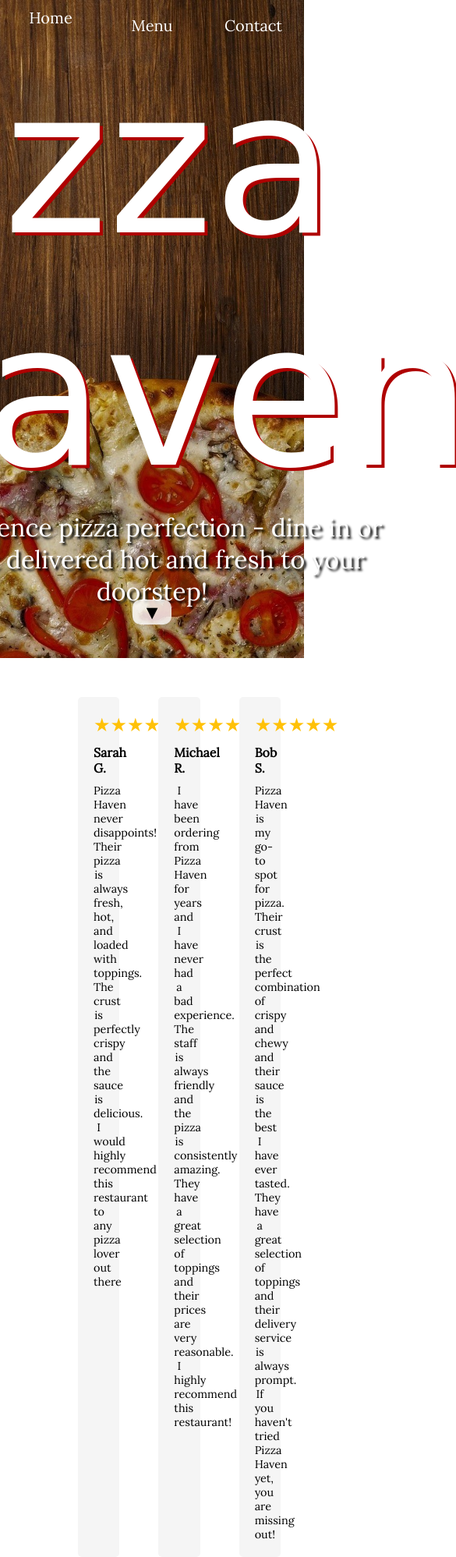
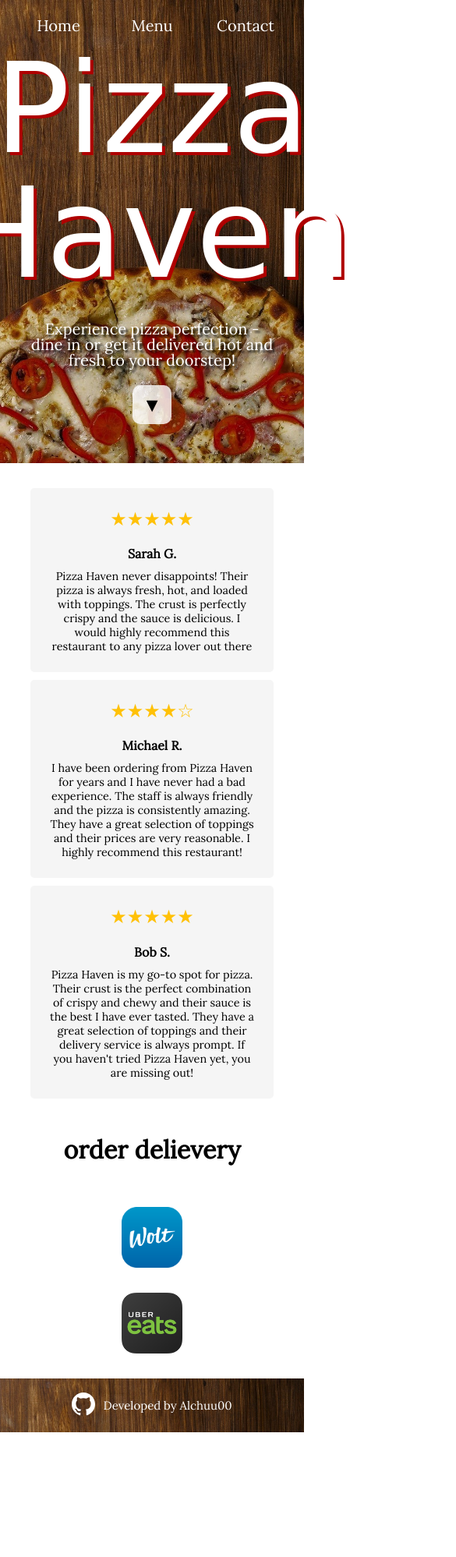
Before and after one commit to alchuu00/restaurant-page, a website built with webpack: page dist/index.html in a window 390 px wide. Shown: the top 1997 px of the page at 78% size, 585 px wide, since content can reach past the window. After the commit the page ends 1837 px from the top, so only its background shows below. Built offline with Linux system fonts and the light colour scheme; a web font is replaced by a local one.

Commit message:
make page responsive for different screen sizes

```diff
--- a/src/style.css
+++ b/src/style.css
@@ -10,12 +10,16 @@ body::-webkit-scrollbar {
   display: none;
 }
 
+.main {
+  width: 100vw;
+}
+
 /* HERO SECTION */
 nav {
   display: flex;
   justify-content: center;
   align-items: center;
-  background-color: rgba(225, 225, 225, 0.0);
+  background-color: rgba(225, 225, 225, 0);
   color: white;
   z-index: 2;
   width: 100vw;
@@ -27,7 +31,7 @@ nav {
 
 .nav-item {
   text-align: center;
-  width: 100px;
+  width: 5rem;
   height: 100%;
   padding: 20px;
 }
@@ -38,7 +42,6 @@ nav {
 }
 
 .active {
-  background-color: #646464;
   transform: translateY(-10px);
 }
 
@@ -60,6 +63,7 @@ nav {
   align-items: center;
   justify-content: baseline;
   align-items: center;
+  text-align: center;
   color: white;
   z-index: 3;
   margin-top: 60px;
@@ -114,25 +118,25 @@ nav {
 
 .delievery-container {
   display: flex;
-  gap: 30px;
+  gap: 2rem;
   justify-content: center;
   align-items: center;
-  padding: 50px 0;
-  font-size: 25px;
+  padding: 1.5rem 0px 2rem 0px;
+  font-size: 1.7rem;
 }
 
 /* RATING SECTION */
 .rating-section {
   display: flex;
+  flex-wrap: wrap;
   justify-content: space-between;
   margin: 50px 100px;
-  gap: 50px;
 }
 
 .rating-box {
   width: calc(33.33% - 10px);
   background-color: #f5f5f5;
-  padding: 20px;
+  padding: 1.5rem;
   text-align: center;
   box-sizing: border-box;
   border-radius: 5px;
@@ -140,11 +144,11 @@ nav {
 }
 
 .rating-stars {
-  margin-bottom: 10px;
+  margin-bottom: 1.2rem;
 }
 
 .star {
-  font-size: 1.5em;
+  font-size: 1.5rem;
   color: #ffc107;
 }
 
@@ -163,7 +167,7 @@ nav {
   grid-template-columns: repeat(3, 1fr);
   grid-template-rows: repeat(2, 1fr);
   gap: 50px;
-  margin: 5rem 20rem;
+  margin: 5rem 10rem;
 }
 
 .menu-box {
@@ -252,3 +256,129 @@ footer svg {
 footer svg:hover {
   transform: rotate(360deg);
 }
+
+/* TABLET SCREEN */
+@media only screen and (max-width: 768px) {
+  .hero-img {
+    height: auto;
+    min-height: 300px;
+    background-attachment: scroll;
+    background-size: cover;
+  }
+
+  .hero-text {
+    font-size: 10px;
+    text-align: center;
+    line-height: 1;
+    gap: 2rem;
+  }
+
+  /* RATING SECTION */
+  .rating-section {
+    flex-direction: column;
+    justify-content: center;
+    align-items: center;
+    margin: 0;
+    padding-top: 2rem;
+    gap: 10px;
+  }
+
+  .rating-box {
+    width: 60vw;
+  }
+
+  /* DELIEVERY SECTION */
+  .delievery-container {
+    flex-direction: row;
+    font-size: 1rem;
+  }
+
+  .delievery-logo {
+    width: 15vw;
+  }
+
+  .footer-container {
+    font-size: 0.5rem;
+  }
+
+  /* MENU SECTION */
+  .menu-container {
+    grid-template-columns: repeat(2, 1fr);
+    grid-template-rows: auto;
+    gap: 30px;
+    margin: 2rem 5%;
+  }
+
+  /* CONTACT SECTION */
+  .contact-box {
+    padding: 2rem;
+    text-align: center;
+  }
+
+  iframe {
+    width: 80vw;
+  }
+}
+
+/* MOBILE SCREEN */
+@media only screen and (max-width: 480px) {
+  .hero-img {
+    height: auto;
+    min-height: 300px;
+    background-attachment: scroll;
+    background-size: cover;
+  }
+
+  .hero-text {
+    font-size: 10px;
+    text-align: center;
+    line-height: 1;
+    gap: 2rem;
+  }
+
+  /* RATING SECTION */
+  .rating-section {
+    flex-direction: column;
+    justify-content: center;
+    align-items: center;
+    margin: 0;
+    padding-top: 2rem;
+    gap: 10px;
+  }
+
+  .rating-box {
+    width: 80vw;
+  }
+
+  /* DELIEVERY SECTION */
+  .delievery-container {
+    flex-direction: column;
+    font-size: 1rem;
+  }
+
+  .delievery-logo {
+    width: 20vw;
+  }
+
+  .footer-container {
+    font-size: 0.5rem;
+  }
+
+  /* MENU SECTION */
+  .menu-container {
+    grid-template-columns: 1fr;
+    grid-template-rows: repeat(6, auto);
+    gap: 30px;
+    margin: 2rem 5%;
+  }
+
+  /* CONTACT SECTION */
+  .contact-box {
+    padding: 2rem;
+    text-align: center;
+  }
+
+  iframe {
+    width: 80vw;
+  }
+}
```
Also changed, not shown: dist/main.js, dist/style.min.css.
